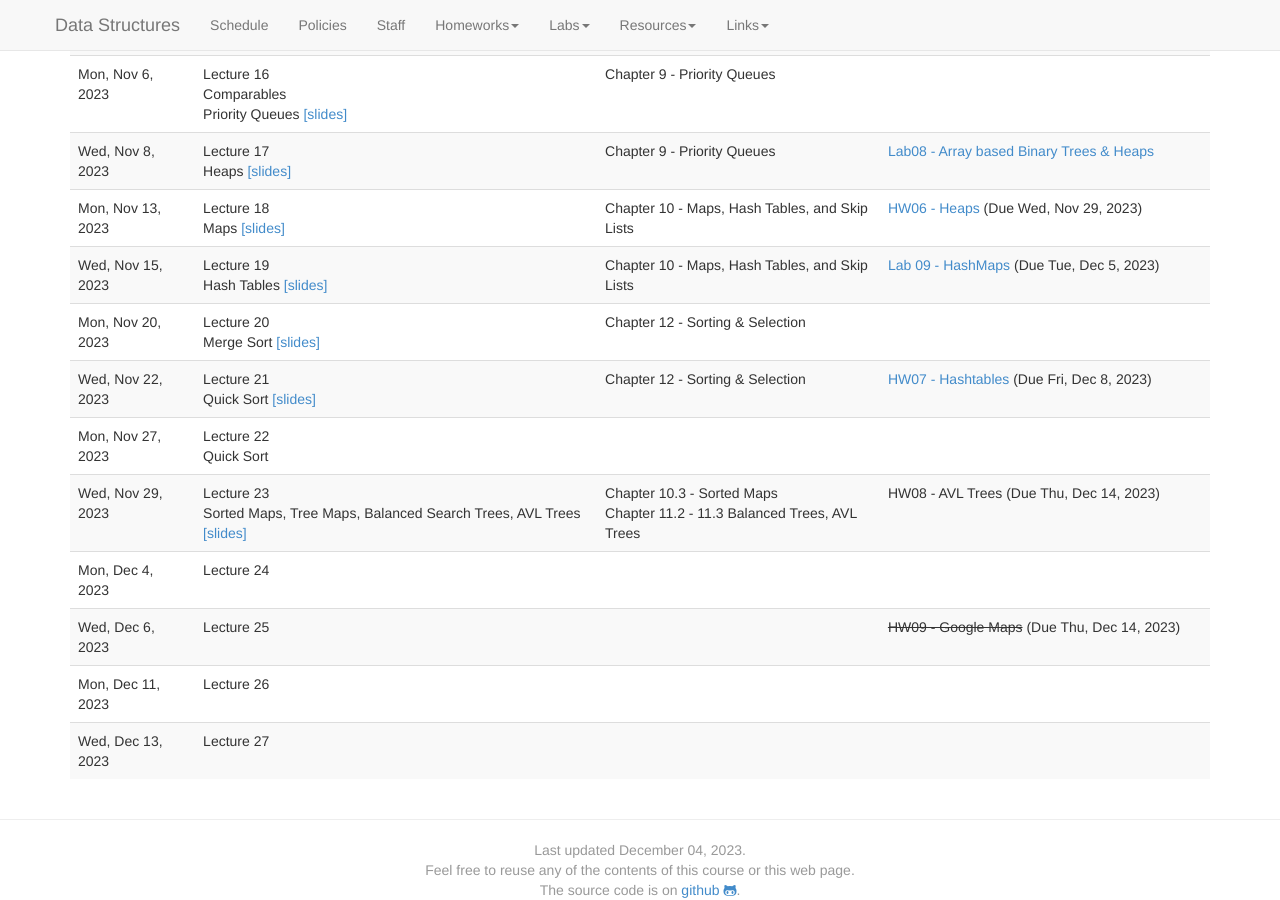
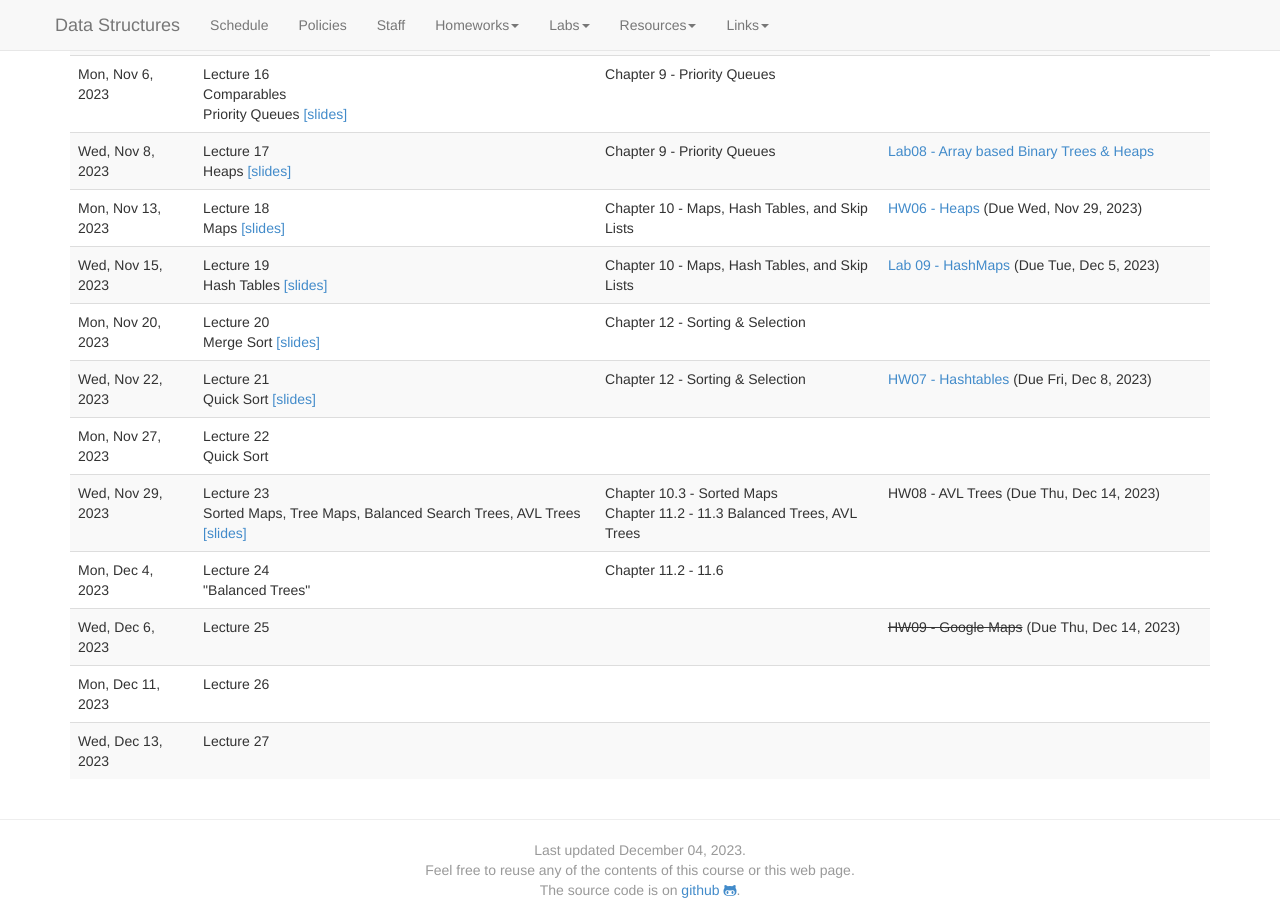
Before and after one commit to kalte0/BMC-CS-151.github.io, a Jekyll site: the page built from schedule.md, in a window 1280 px wide and 900 px high, scrolled down 1489 px. Built offline with Jekyll 4.4.1, drawn with Linux system fonts in a browser that asks for light colours; nearby versions of some CDN libraries.

Commit message:
schedule: lec24 reading

```diff
--- a/_data/schedule.yaml
+++ b/_data/schedule.yaml
@@ -287,7 +287,10 @@
           _url: "labs/Lab00.html"
     -
       date: 2023-12-04
-      title: Lecture 24
+      title: Lecture 24 <br> "Balanced Trees"
+      readings:
+        -
+          title: "Chapter 11.2 - 11.6"
       slides: ~
       recording: ~
     -
```
